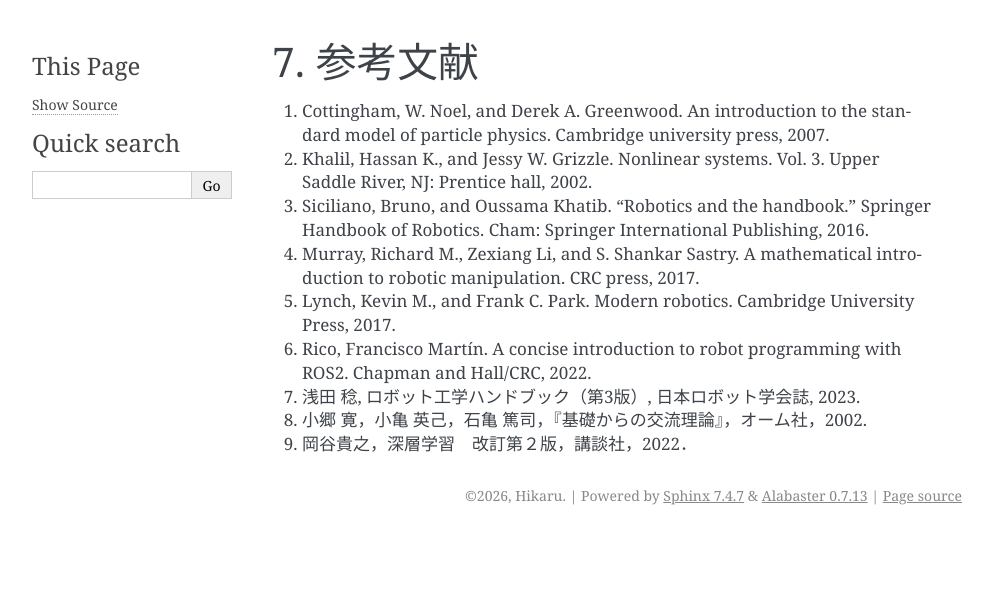
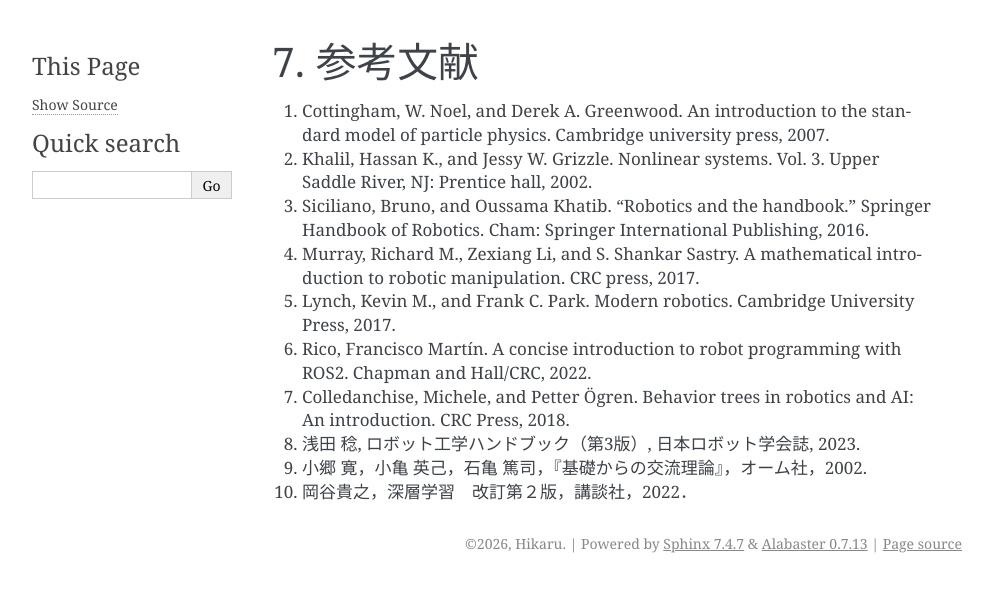
Before and after one commit to sql-hkr/iris, a Sphinx documentation site: the page built from source/ref.rst, in a window 1280 px wide. Shown: the top 592 px of the page, without its empty margins (148-1141 px from the left). Built offline with Sphinx 7.4.7, drawn with Linux system fonts in a browser that asks for light colours.

Commit message:
docs: update ref.rst

```diff
--- a/source/ref.rst
+++ b/source/ref.rst
@@ -7,6 +7,7 @@
 #. Murray, Richard M., Zexiang Li, and S. Shankar Sastry. A mathematical introduction to robotic manipulation. CRC press, 2017.
 #. Lynch, Kevin M., and Frank C. Park. Modern robotics. Cambridge University Press, 2017.
 #. Rico, Francisco Martín. A concise introduction to robot programming with ROS2. Chapman and Hall/CRC, 2022.
+#. Colledanchise, Michele, and Petter Ögren. Behavior trees in robotics and AI: An introduction. CRC Press, 2018.
 #. 浅田 稔, ロボット工学ハンドブック（第3版）, 日本ロボット学会誌, 2023.
 #. 小郷 寛，小亀 英己，石亀 篤司，『基礎からの交流理論』，オーム社，2002.
 #. 岡谷貴之，深層学習　改訂第２版，講談社，2022．
```
